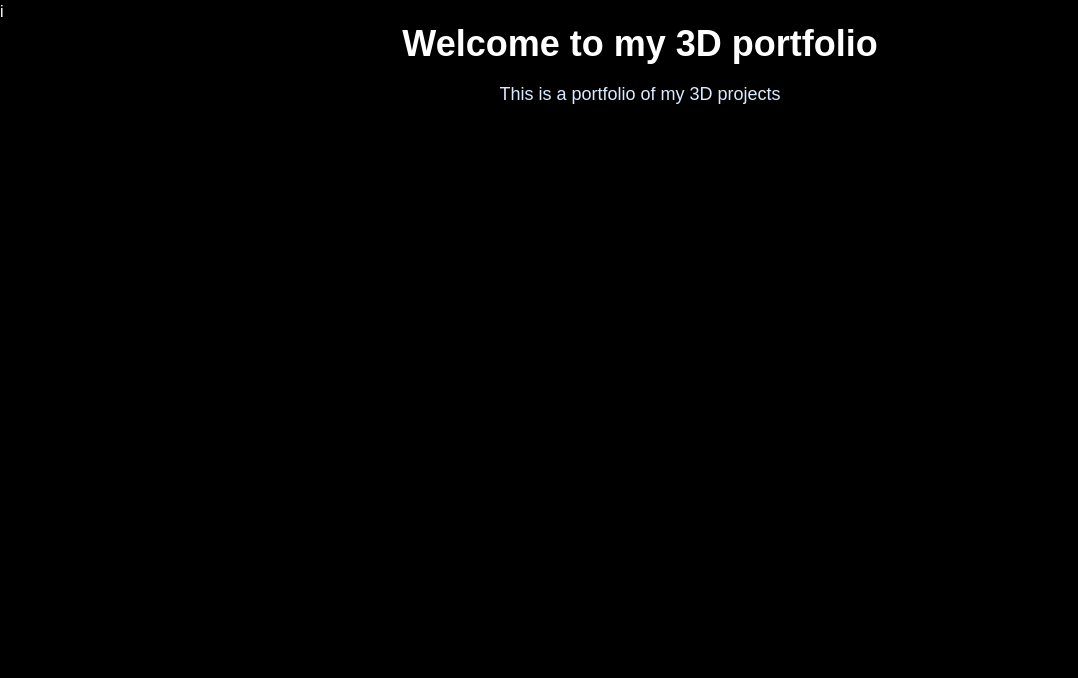
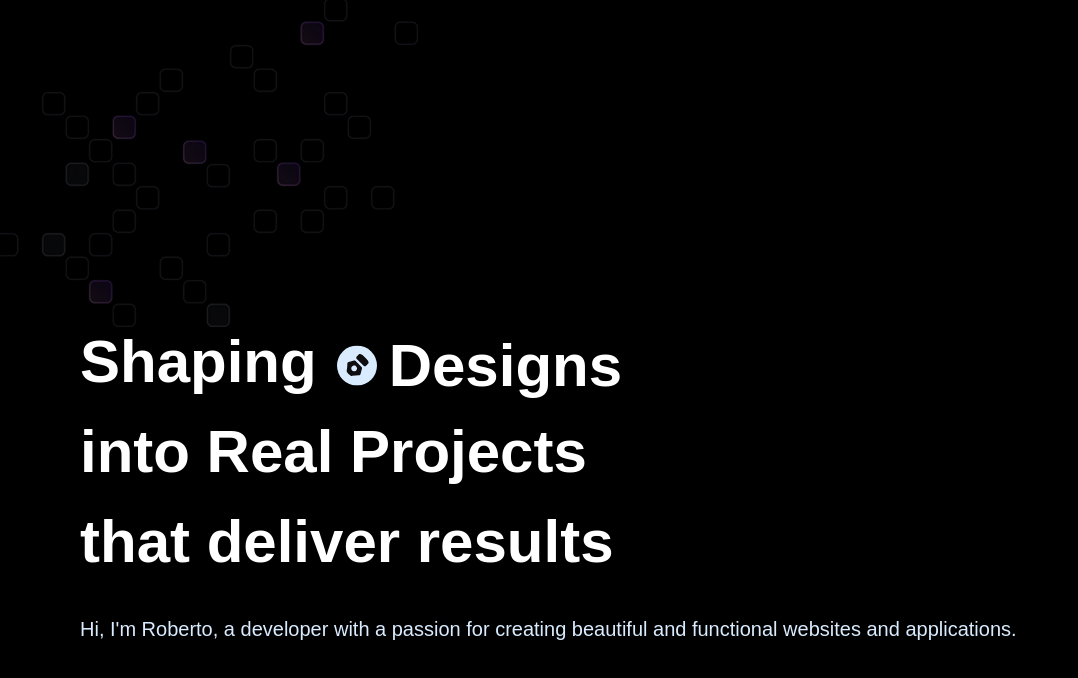
Before and after one commit to Roberto5190/portfolio_tut, a React (Vite) app: page / in a window 1280 px wide. Shown: the top 678 px of the page, without its empty margins (0-1078 px from the left). Built offline with nearby package versions, Linux system fonts and the light colour scheme; a web font is replaced by a local one.

Commit message:
added hero text

```diff
--- a/src/App.jsx
+++ b/src/App.jsx
@@ -1,15 +1,10 @@
-
+import Hero from './sections/Hero'
 
 function App() {
 
   return (
     <>
-      <main>i
-        <div className="flex-center flex-col gap-4">
-          <h1 className="text-4xl font-bold ">Welcome to my 3D portfolio</h1>
-          <p className="text-lg text-white-50">This is a portfolio of my 3D projects</p>
-        </div>
-      </main>
+      <Hero />
     </>
   )
 }
--- /dev/null
+++ b/src/sections/Hero.jsx
@@ -0,0 +1,49 @@
+import React from 'react'
+import { words } from '../../constants'
+
+
+const Hero = () => {
+  return (
+    <section id='hero' className='relative overflow-hidden'>
+        <div className='absolute top-0 left-0 z-10'>
+            <img src="/images/bg.png" alt="background"/>
+        </div>
+
+        <div className='hero-layout'>
+            {/* LEFT: HERO CONTEXT*/}
+            <header className='flex flex-col justify-center md:w-full w-screen md:px-20 px-5'>
+                <div className='flex flex-col gap-7'>
+                    <div className='hero-text'>
+                        <h1>Shaping
+                            <span className='slide'>
+                                <span className='wrapper'>
+                                    {words.map((word) => (
+                                        <span key={word.text} className='flex items-center md:gap-3 gap-1 pb-2'>
+                                            <img
+                                                src={word.imgPath}
+                                                alt={word.text}
+                                                className='xl:size-12 md:size-10 size-7 md:p-2 p-1 rounded-full bg-white-50'
+                                            />
+                                            {word.text}
+                                        </span>
+                                    ))}
+                                </span>
+
+                            </span>
+                        </h1>
+                        <h1>into Real Projects</h1>
+                        <h1>that deliver results</h1>
+                    </div>
+
+                    <p className='text-white-50 md:text-xl relative z-10 pointer-events-none'>
+                        Hi, I'm Roberto, a developer with a passion for creating beautiful and functional websites and applications.
+                    </p>
+                </div>
+            </header>
+            {/* RIGHT: 3D MODEL*/}
+        </div>
+    </section>
+  )
+}
+
+export default Hero
```
